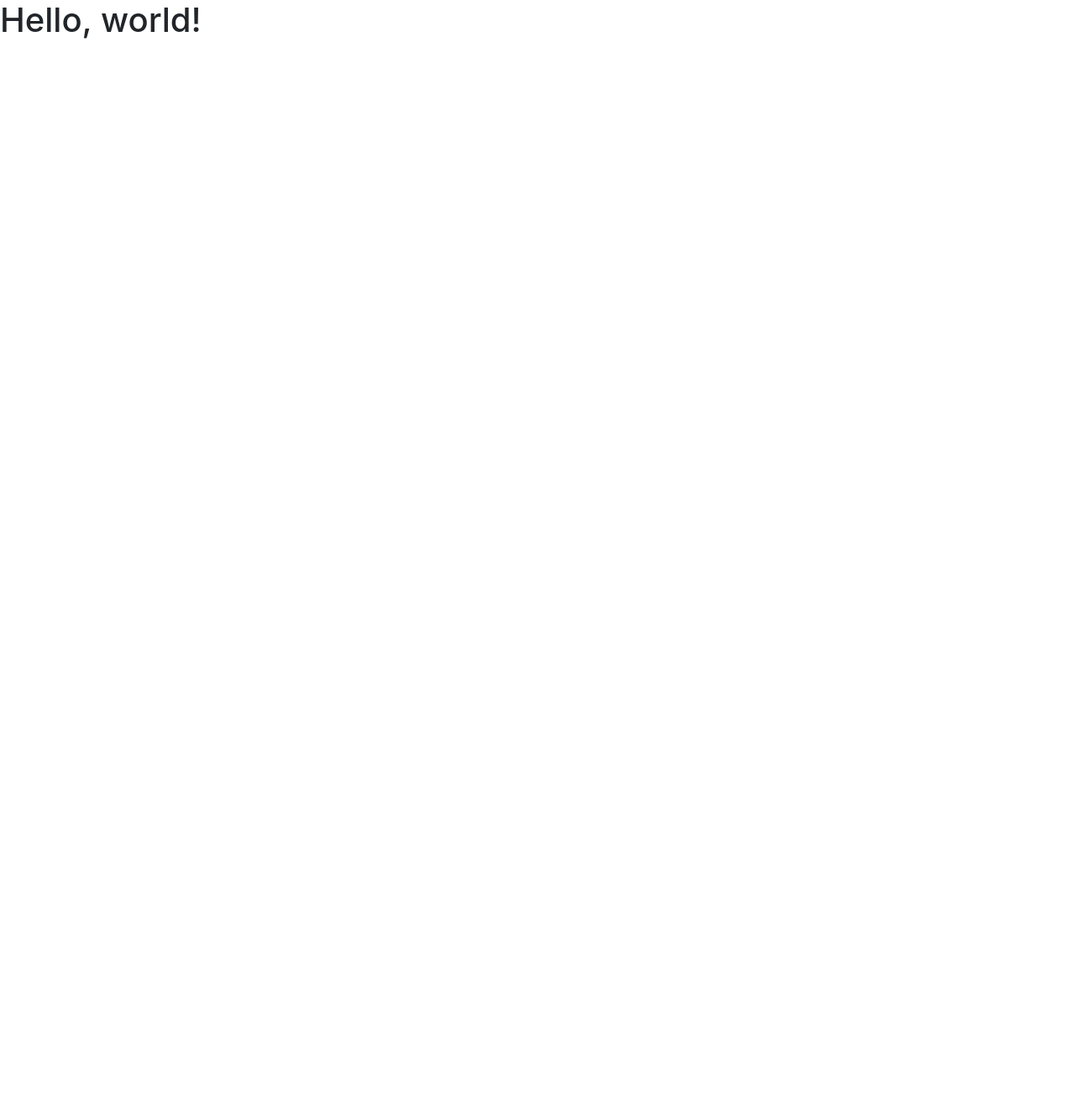
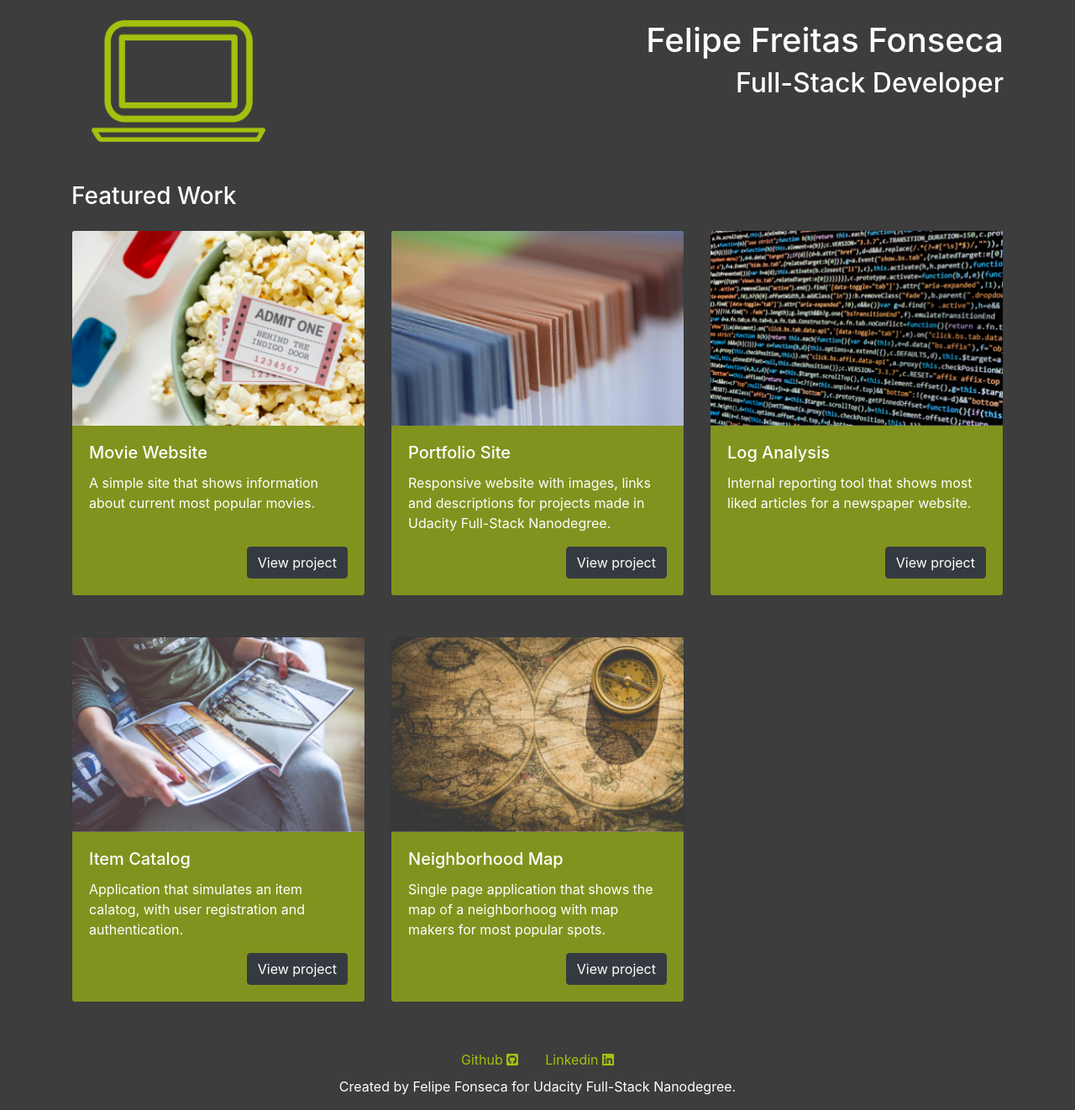
Before and after one commit to Fipas/portfolio-website, a plain HTML site: page index.html in a window 1280 px wide. Shown: the whole page at 84% size. Before the commit the page ends 800 px from the top, so only its background shows below. Drawn offline with nearby package versions, Linux system fonts and the light colour scheme; files that its build step writes are made by us from their sources.

Commit message:
Implemented Udacity Full-Stack Nanodegree project 2 requirements

```diff
--- a/css/style.css
+++ b/css/style.css
@@ -0,0 +1,34 @@
+.bg-dark-custom {
+	background-color: #3d3d3d;
+}
+
+.bg-green-custom {
+	background-color: #81931e;
+}
+
+.text-green-custom {
+	color: #a5c00f;
+}
+
+.clickable-icon {
+	min-width: 48px;
+	min-height: 48px;
+}
+
+body {
+	min-height: 100vh;
+	display: flex;
+	flex-direction: column;
+}
+
+main {
+	flex: 1;
+}
+
+.nav-link {
+	color: #a5c00f;
+}
+
+.nav-link:hover {
+	color: #96af0e;
+}
--- a/index.html
+++ b/index.html
@@ -9,17 +9,105 @@
     <link rel="stylesheet" href="https://stackpath.bootstrapcdn.com/bootstrap/4.2.1/css/bootstrap.min.css" integrity="sha384-GJzZqFGwb1QTTN6wy59ffF1BuGJpLSa9DkKMp0DgiMDm4iYMj70gZWKYbI706tWS" crossorigin="anonymous">
 
     <!-- Custom style for the page -->
-    <link href="style.css" rel="stylesheet">
+    <link href="css/style.css" rel="stylesheet">
 
     <title>Portfolio website</title>
   </head>
-  <body>
-    <h1>Hello, world!</h1>
+  <body class="bg-dark-custom text-white">
+    <header class="mb-4">
+      <div class="container">
+        <div class="row">
+          <div class="col-sm-3">
+            <img class="img-fluid p-4" src="img/logo.png" alt="Site logo">
+          </div>
+          <div class="col-sm-9">
+            <h1 class="text-right pt-4">Felipe Freitas Fonseca</h1>
+            <h2 class="text-right">Full-Stack Developer</h3>
+          </div>
+        </div>
+      </div>
+    </header>
+
+    <main class="content">
+      <div class="container">
+        <h3 class="mb-4">Featured Work</h2>
+        <div class="row mb-4">
+          <div class="col-sm-4 d-flex align-items-stretch">
+            <div class="card bg-green-custom border-dark mb-4">
+              <img src="img/movie-trailer-website-image.png" class="card-img-top" alt="Movie Website project image">
+              <div class="card-body d-flex flex-column">
+                <h5 class="card-title">Movie Website</h5>
+                <p class="card-text">A simple site that shows information about current most popular movies.</p>
+                <a href="https://github.com/Fipas/movie-trailer-website" class="btn btn-dark align-self-sm-end mt-auto">View project</a>
+              </div>
+            </div>
+          </div>
+          <div class="col-sm-4 d-flex align-items-stretch">
+            <div class="card bg-green-custom border-dark mb-4">
+              <img src="img/portfolio-website-image.png" class="card-img-top" alt="Portfolio Site project image">
+              <div class="card-body d-flex flex-column">
+                <h5 class="card-title">Portfolio Site</h5>
+                <p class="card-text">Responsive website with images, links and descriptions for projects made in Udacity Full-Stack Nanodegree.</p>
+                <a href="https://github.com/Fipas/portfolio-website" class="btn btn-dark align-self-sm-end mt-auto">View project</a>
+              </div>
+            </div>
+          </div>
+          <div class="col-sm-4 d-flex align-items-stretch">
+            <div class="card bg-green-custom border-dark mb-4">
+              <img src="img/log-analysis-image.png" class="card-img-top" alt="Portfolio Site project image">
+              <div class="card-body d-flex flex-column">
+                <h5 class="card-title">Log Analysis</h5>
+                <p class="card-text">Internal reporting tool that shows most liked articles for a newspaper website.</p>
+                <a href="#" class="btn btn-dark align-self-sm-end mt-auto">View project</a>
+              </div>
+            </div>
+          </div>
+        </div>
+
+        <div class="row mb-4">
+          <div class="col-sm-4 d-flex align-items-stretch">
+            <div class="card bg-green-custom mb-4 border-dark">
+              <img src="img/item-catalog-image.png" class="card-img-top" alt="Item Catalog project image">
+              <div class="card-body d-flex flex-column">
+                <h5 class="card-title">Item Catalog</h5>
+                <p class="card-text">Application that simulates an item calatog, with user registration and authentication.</p>
+                <a href="#" class="btn btn-dark align-self-sm-end mt-auto">View project</a>
+              </div>
+            </div>
+          </div>
+          <div class="col-sm-4 d-flex align-items-stretch">
+            <div class="card bg-green-custom mb-4 border-dark">
+              <img src="img/neighborhood-map-image.png" class="card-img-top" alt="Neighborhood Map project image">
+              <div class="card-body d-flex flex-column">
+                <h5 class="card-title">Neighborhood Map</h5>
+                <p class="card-text">Single page application that shows the map of a neighborhoog with map makers for most popular spots.</p>
+                <a href="#" class="btn btn-dark align-self-sm-end mt-auto">View project</a>
+              </div>
+            </div>
+          </div>
+        </div>
+      </div>
+    </main>
+
+    <footer>
+      <div class="container">
+        <ul class="nav justify-content-center">
+          <li class="nav-item">
+            <a class="nav-link" href="https://github.com/Fipas">Github <i class="fab fa-github-square"></i></a>
+          </li>
+           <li class="nav-item">
+            <a class="nav-link" href="https://www.linkedin.com/in/felipefreitasfonseca/">Linkedin <i class="fab fa-linkedin"></i></a>
+          </li>
+        </ul>
+        <p class="text-center">Created by Felipe Fonseca for Udacity Full-Stack Nanodegree.</p>
+      </div>
+    </footer>
 
     <!-- Optional JavaScript -->
     <!-- jQuery first, then Popper.js, then Bootstrap JS -->
     <script src="https://code.jquery.com/jquery-3.3.1.slim.min.js" integrity="sha384-q8i/X+965DzO0rT7abK41JStQIAqVgRVzpbzo5smXKp4YfRvH+8abtTE1Pi6jizo" crossorigin="anonymous"></script>
     <script src="https://cdnjs.cloudflare.com/ajax/libs/popper.js/1.14.6/umd/popper.min.js" integrity="sha384-wHAiFfRlMFy6i5SRaxvfOCifBUQy1xHdJ/yoi7FRNXMRBu5WHdZYu1hA6ZOblgut" crossorigin="anonymous"></script>
     <script src="https://stackpath.bootstrapcdn.com/bootstrap/4.2.1/js/bootstrap.min.js" integrity="sha384-B0UglyR+jN6CkvvICOB2joaf5I4l3gm9GU6Hc1og6Ls7i6U/mkkaduKaBhlAXv9k" crossorigin="anonymous"></script>
+    <script defer src="https://use.fontawesome.com/releases/v5.6.3/js/all.js" integrity="sha384-EIHISlAOj4zgYieurP0SdoiBYfGJKkgWedPHH4jCzpCXLmzVsw1ouK59MuUtP4a1" crossorigin="anonymous"></script>
   </body>
 </html>
```
Also changed, not shown: img/item-catalog-image.png (added), img/log-analysis-image.png (added), img/logo.png (added), img/logo2.png (added), img/logo3.png (added), img/logo4.png (added), img/logo5.png (added), img/logo6.png (added), img/movie-trailer-website-image.png (added), img/neighborhood-map-image.png (added), img/portfolio-website-image.png (added).
